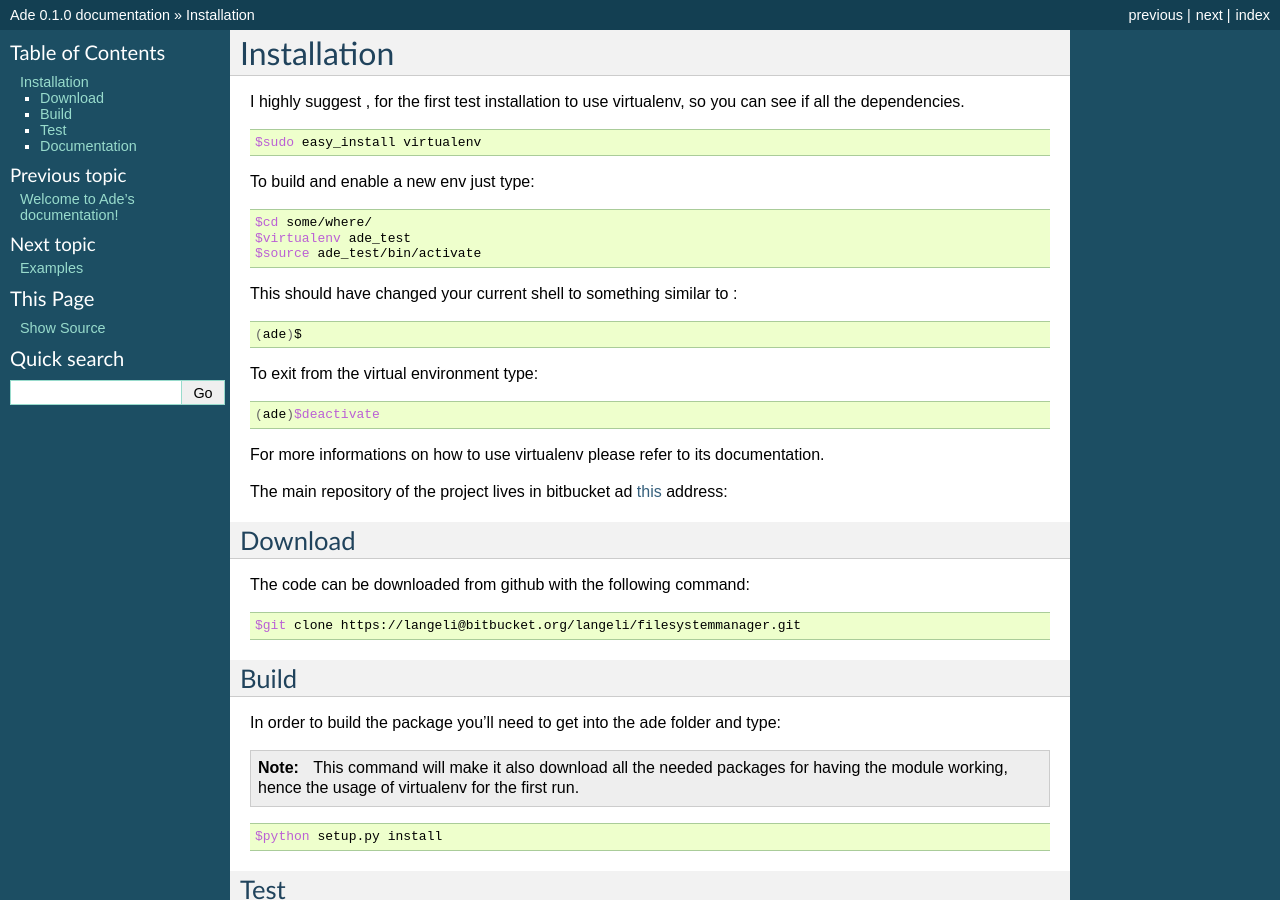
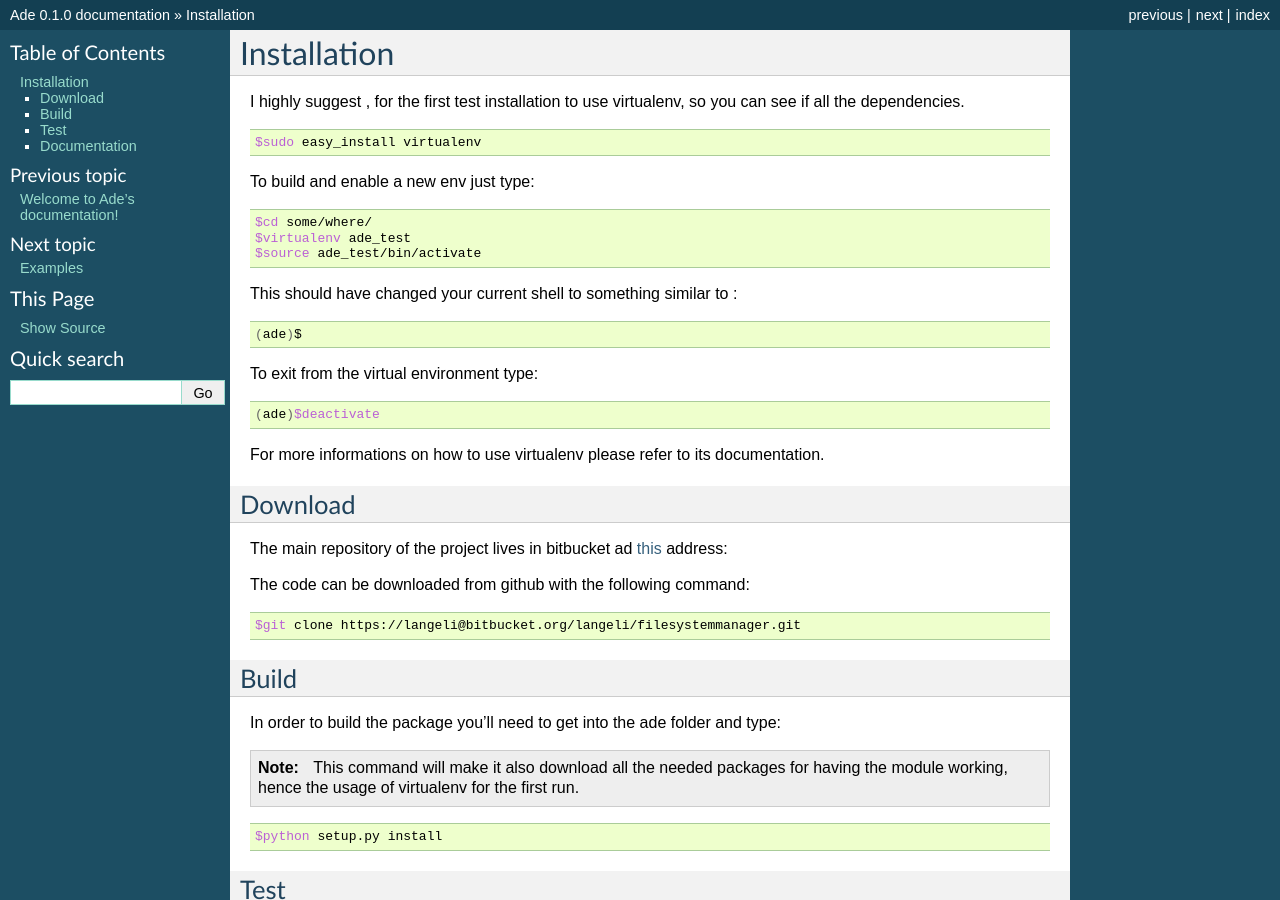
Before and after one commit to EfestoLab/ade, a Sphinx documentation site: the page built from docs/source/installation.rst, in a window 1280 px wide and 900 px high. Built offline with Sphinx 7.4.7, drawn with Linux system fonts in a browser that asks for light colours.

Commit message:
cleanup.

```diff
--- a/docs/source/installation.rst
+++ b/docs/source/installation.rst
@@ -29,11 +29,9 @@ To exit from the virtual environment type:
 
 For more informations on how to use virtualenv please refer to its documentation.
 
-
-The main repository of the project lives in bitbucket ad `this <https://bitbucket.org/langeli/filesystemmanager>`_ address:
-
 Download
 --------
+The main repository of the project lives in bitbucket ad `this <https://bitbucket.org/langeli/filesystemmanager>`_ address:
 
 The code can be downloaded from github with the following command:
 
```
